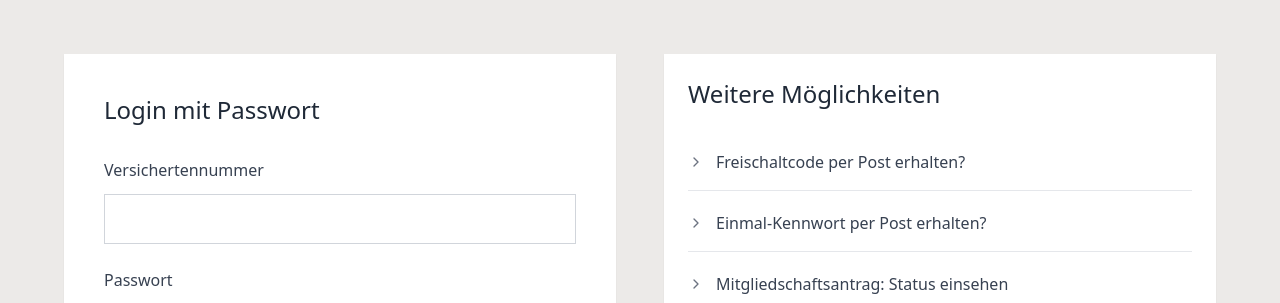
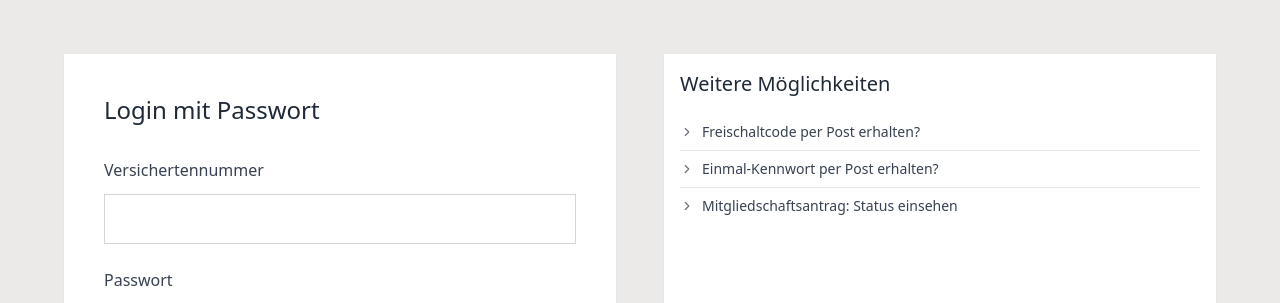
Before and after one commit to johnpain190/TK-DE, a React (Vite) app: page / in a window 1280 px wide. Shown: the part 598-901 px from the top of the page. Built offline with nearby package versions, Linux system fonts and the light colour scheme.

Commit message:
Refactor: Reduce "Weitere Möglichkeiten" box size
Reduced padding for the "Weitere Möglichkeiten" section on desktop in `LoginSection.tsx` to match the screenshot.

```diff
--- a/src/components/LoginSection.tsx
+++ b/src/components/LoginSection.tsx
@@ -74,27 +74,27 @@ const LoginSection = () => {
             </div>
 
             {/* Desktop: Weitere Möglichkeiten */}
-            <div className="bg-white p-6 shadow-sm">
-              <h2 className="text-xl md:text-2xl font-normal mb-6 text-gray-800">Weitere Möglichkeiten</h2>
+            <div className="bg-white p-4 shadow-sm">
+              <h2 className="text-xl font-normal mb-4 text-gray-800">Weitere Möglichkeiten</h2>
 
-              <div className="space-y-1">
-                <div className="py-3 md:py-4 border-b border-gray-200">
-                  <span className="text-gray-700 text-sm md:text-base flex items-center cursor-pointer hover:text-gray-900">
-                    <ChevronRight size={16} className="mr-3 text-gray-500" />
+              <div className="space-y-0">
+                <div className="py-2 border-b border-gray-200">
+                  <span className="text-gray-700 text-sm flex items-center cursor-pointer hover:text-gray-900">
+                    <ChevronRight size={14} className="mr-2 text-gray-500" />
                     Freischaltcode per Post erhalten?
                   </span>
                 </div>
 
-                <div className="py-3 md:py-4 border-b border-gray-200">
-                  <span className="text-gray-700 text-sm md:text-base flex items-center cursor-pointer hover:text-gray-900">
-                    <ChevronRight size={16} className="mr-3 text-gray-500" />
+                <div className="py-2 border-b border-gray-200">
+                  <span className="text-gray-700 text-sm flex items-center cursor-pointer hover:text-gray-900">
+                    <ChevronRight size={14} className="mr-2 text-gray-500" />
                     Einmal-Kennwort per Post erhalten?
                   </span>
                 </div>
 
-                <div className="py-3 md:py-4">
-                  <span className="text-gray-700 text-sm md:text-base flex items-center cursor-pointer hover:text-gray-900">
-                    <ChevronRight size={16} className="mr-3 text-gray-500" />
+                <div className="py-2">
+                  <span className="text-gray-700 text-sm flex items-center cursor-pointer hover:text-gray-900">
+                    <ChevronRight size={14} className="mr-2 text-gray-500" />
                     Mitgliedschaftsantrag: Status einsehen
                   </span>
                 </div>
```
